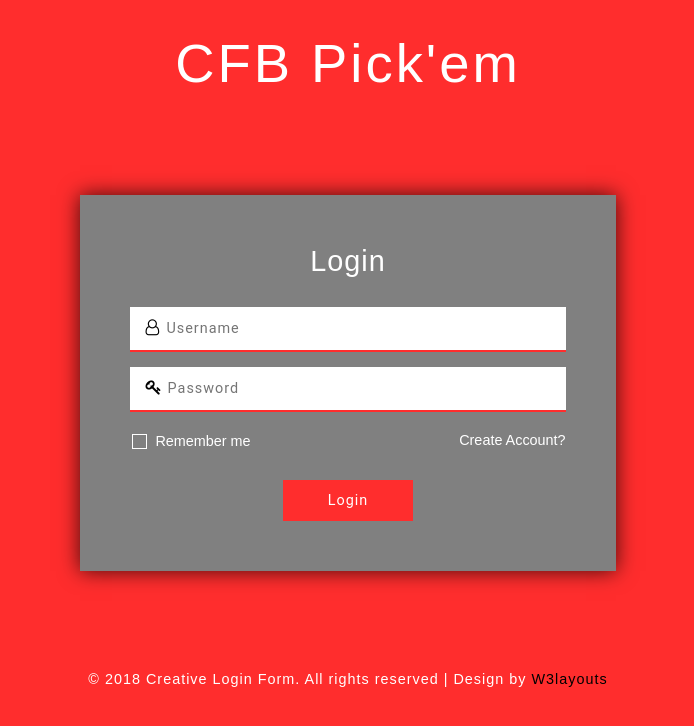
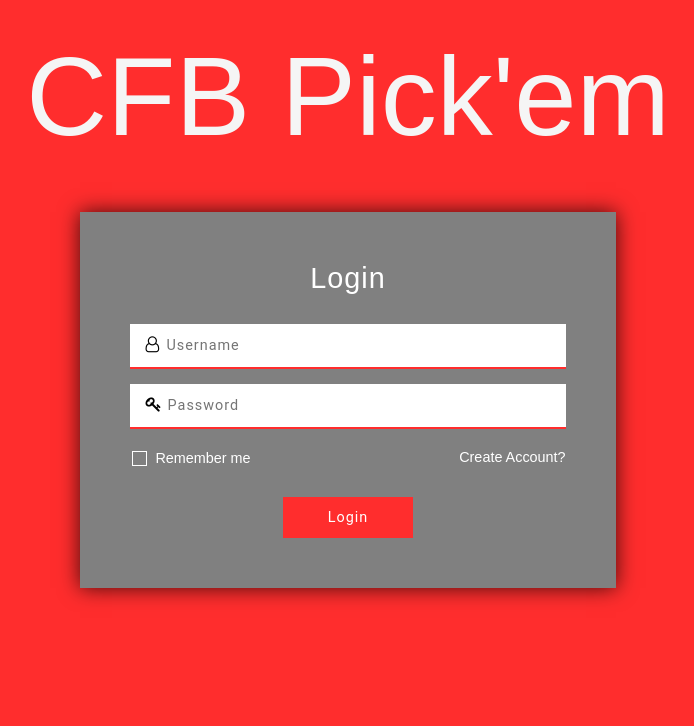
Before and after one commit to colevahey/pickem, a plain HTML site: page docs/login/index.html in a window 1280 px wide. Shown: the whole page, without its empty margins (292-986 px from the left). Drawn offline with Linux system fonts and the light colour scheme.

Commit message:
Updated with first class functions!! Now this page is more ES6-ish which makes me feel good. A couple updates on the login page too.

```diff
--- a/docs/login/css/style.css
+++ b/docs/login/css/style.css
@@ -43,10 +43,11 @@ body {
 /*--header--*/
 .header-w3l {
     padding-top: 2em;
+    height: 10vh;
 }
-.header-w3l h1 {
-    font-size: 3.5em;
-    color: #fff;
+.header-w3l p {
+    font-size: 7em;
+    color: whitesmoke;
     font-weight: 300;
 }
 .header-w3l h1 span {
--- a/docs/login/index.html
+++ b/docs/login/index.html
@@ -7,7 +7,8 @@ License URL: http://creativecommons.org/licenses/by/3.0/
 <html lang="en">
 
 <head>
-	<title>CFB Pick'em</title>
+	<title>Login</title>
+  <link rel="shortcut icon" href="logo.png"/>
 	<!-- Meta tag Keywords -->
 	<meta name="viewport" content="width=device-width, initial-scale=1">
 	<meta http-equiv="Content-Type" content="text/html; charset=utf-8" />
@@ -34,8 +35,7 @@ License URL: http://creativecommons.org/licenses/by/3.0/
 <body>
 	<!--header-->
 	<div class="header-w3l">
-		<h1>
-      CFB Pick'em
+    <p>CFB Pick'em</p>
 	</div>
 	<!--//header-->
 	<div class="main-content-agile">
@@ -67,11 +67,11 @@ License URL: http://creativecommons.org/licenses/by/3.0/
 	</div>
 	<!--//main-->
 	<!--footer-->
-	<div class="footer">
+	<!--div class="footer">
 		<p>&copy; 2018 Creative Login Form. All rights reserved | Design by
 			<a href="http://w3layouts.com">W3layouts</a>
 		</p>
-	</div>
+	</div-->
 	<!--//footer-->
 </body>
 
--- a/docs/login/site.js
+++ b/docs/login/site.js
@@ -2,6 +2,4 @@ function login(){
   let username = document.getElementsByClassName("user")[0].value
   let password = document.getElementsByClassName("pass")[0].value
   console.log("Username:",username,"Password:",password)
-  // IF USERNAME AND PASSWORD ARE VIABLE ACCOUNT
-  let mainWindow = window.open("../index.html?uname="+username,"_blank","fullscreen=1")
 }
```
Also changed, not shown: docs/index.html (+1 -1 lines), docs/site.js (+6 -7 lines), docs/login/logo.png (added), docs/logo.png (renamed from docs/assets/logo.png), 1 other file.
